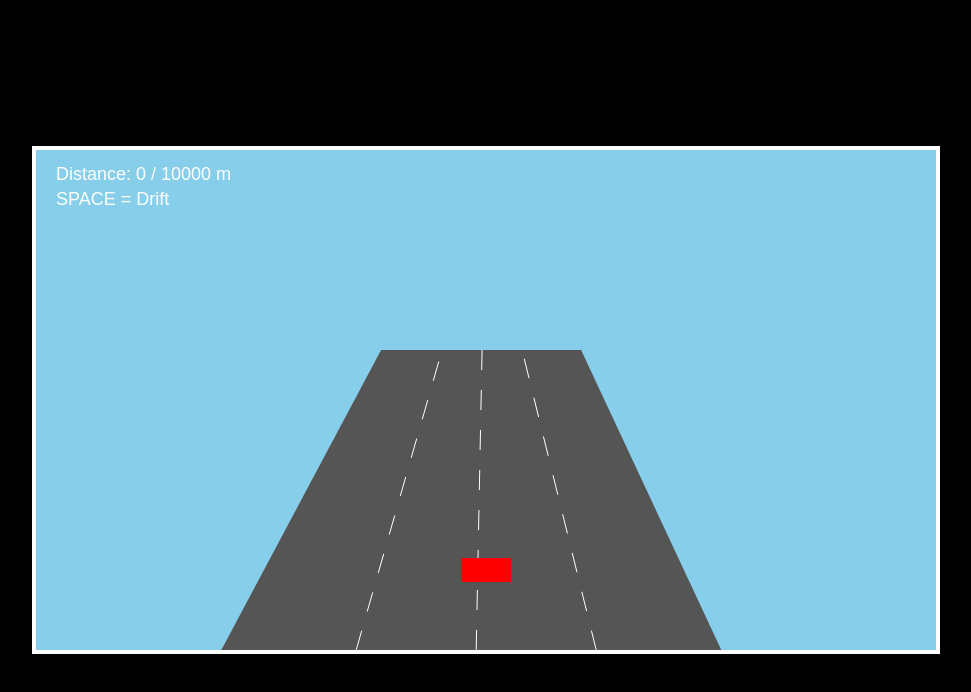
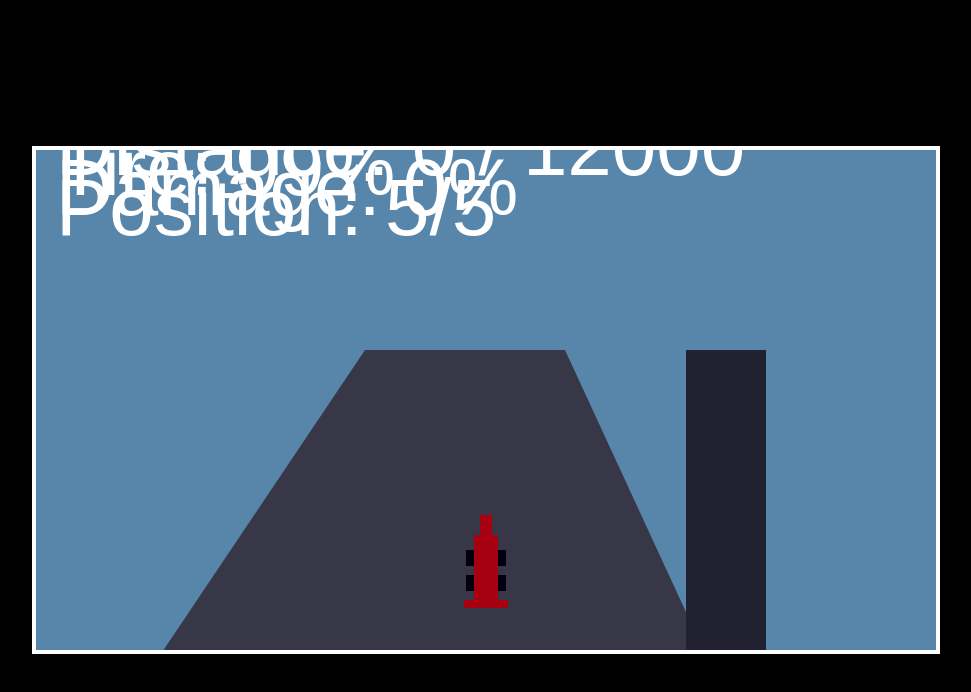
Before and after one commit to nobody-alive/happy-new-year-2026-, a plain HTML site: page index.html in a window 1280 px wide. Shown: the whole page, without its empty margins (154-1125 px from the left). Drawn offline with Linux system fonts and the light colour scheme.

Commit message:
Update index.html
adding a lot of shyte

```diff
--- a/index.html
+++ b/index.html
@@ -2,21 +2,21 @@
 <html lang="en">
 <head>
 <meta charset="UTF-8">
-<title>F1 Endless Racer</title>
+<title>Ultimate F1 Racer</title>
 <style>
 body {
   margin: 0;
-    background: #000;
-    font-family: Arial, sans-serif;
+  background: black;
   display: flex;
   justify-content: center;
   align-items: center;
   height: 100vh;
   color: white;
+  font-family: Arial;
 }
 canvas {
-    background: skyblue;
   border: 4px solid white;
+  background: #87ceeb;
 }
 </style>
 </head>
@@ -28,43 +28,50 @@
 const canvas = document.getElementById("game");
 const ctx = canvas.getContext("2d");
 
-const TRACK_LENGTH = 10000; // 10 km
+// ================= CONSTANTS =================
+const TRACK_LENGTH = 12000;
+const BASE_MAX_SPEED = 8;
+
+// ================= STATE =================
 let raceStarted = false;
 let raceOver = false;
-let countdown = 180; // frames (3 seconds)
-let finishOrder = [];
+let countdown = 180;
+let roadCurve = 0;
+let targetCurve = 0;
+let rain = Math.random() < 0.5;
+let night = true;
 
-// ---------------- INPUT ----------------
+// ================= INPUT =================
 const keys = {};
 document.addEventListener("keydown", e => keys[e.key] = true);
 document.addEventListener("keyup", e => keys[e.key] = false);
 
-// ---------------- ROAD ----------------
-let roadOffset = 0;
-let roadCurve = 0;
-let curveDir = 0;
-
-// ---------------- PLAYER ----------------
+// ================= PLAYER =================
 const player = {
   x: 0,
+  vx: 0,
   speed: 0,
-  maxSpeed: 7,
   dist: 0,
-  vx: 0
+  angle: 0,
+  tire: 100,
+  damage: 0,
+  drs: false,
+  inPit: false
 };
 
-// ---------------- AI CARS ----------------
+// ================= AI =================
 const aiCars = [];
 for (let i = 0; i < 4; i++) {
   aiCars.push({
-    lane: (i - 1.5) * 120,
-    dist: Math.random() * 300,
+    name: "AI " + (i + 1),
+    lane: (i - 1.5) * 140,
+    dist: Math.random() * 600,
     speed: 4.5 + Math.random(),
     color: ["blue", "green", "yellow", "orange"][i]
   });
 }
 
-// ---------------- UPDATE ----------------
+// ================= UPDATE =================
 function update() {
   if (raceOver) return;
 
@@ -75,130 +82,158 @@ function update() {
     return;
   }
 
-  // PLAYER SPEED
-  if (keys["ArrowUp"]) player.speed += 0.15;
+  // Road curves
+  if (Math.random() < 0.01)
+    targetCurve = (Math.random() - 0.5) * 0.7;
+  roadCurve += (targetCurve - roadCurve) * 0.02;
+
+  // Tire wear
+  player.tire -= 0.01;
+  if (player.tire < 0) player.tire = 0;
+
+  // Grip
+  let grip = 0.85 * (player.tire / 100);
+  if (rain) grip *= 0.75;
+  if (keys[" "]) grip *= 0.9;
+
+  // Speed
+  let maxSpeed = BASE_MAX_SPEED * (1 - player.damage / 150);
+  if (keys["ArrowUp"]) player.speed += 0.12;
   if (keys["ArrowDown"]) player.speed -= 0.25;
-  player.speed *= 0.985;
-  player.speed = Math.max(0, Math.min(player.speed, player.maxSpeed));
 
-  // DRIFT
-  const drifting = keys[" "];
-  const grip = drifting ? 0.92 : 0.75;
-  const steerPower = drifting ? 0.6 : 0.4;
+  // DRS
+  player.drs = keys["d"] || keys["D"];
+  if (player.drs && player.speed > 5) maxSpeed += 1.5;
 
-  if (keys["ArrowLeft"]) player.vx -= steerPower;
-  if (keys["ArrowRight"]) player.vx += steerPower;
+  player.speed *= 0.99;
+  player.speed = Math.max(0, Math.min(player.speed, maxSpeed));
 
+  // Steering
+  if (keys["ArrowLeft"]) player.vx -= 0.5;
+  if (keys["ArrowRight"]) player.vx += 0.5;
   player.vx *= grip;
+
   player.x += player.vx;
+  player.angle = player.vx * 0.04;
+  player.x -= roadCurve * player.speed * 18;
 
-  // ROAD CURVES
-  if (Math.random() < 0.01) {
-    curveDir = (Math.random() - 0.5) * 2;
+  // Damage from edges
+  if (Math.abs(player.x) > 280) {
+    player.damage += 0.1;
+    player.speed *= 0.95;
   }
-  roadCurve += curveDir * 0.002;
-  roadCurve *= 0.98;
-  player.x -= roadCurve * player.speed * 15;
 
-  // LIMITS
-  player.x = Math.max(-220, Math.min(220, player.x));
+  // Pit lane
+  player.inPit = player.x > 240 && player.speed < 2;
+  if (player.inPit) {
+    player.tire += 0.5;
+    player.damage -= 0.5;
+    if (player.tire > 100) player.tire = 100;
+    if (player.damage < 0) player.damage = 0;
+  }
 
-  // DISTANCE
   player.dist += player.speed;
-  roadOffset += player.speed;
 
   // AI
   aiCars.forEach(ai => {
     ai.dist += ai.speed;
-    ai.lane += roadCurve * 8;
+    ai.lane -= roadCurve * ai.speed * 8;
   });
 
-  // FINISH
-  if (player.dist >= TRACK_LENGTH) {
-    finishOrder.push("YOU");
-    raceOver = true;
-  }
+  // Finish
+  if (player.dist >= TRACK_LENGTH) raceOver = true;
 }
 
-// ---------------- DRAW ----------------
+// ================= DRAW CAR =================
+function drawF1Car(x, y, s, a, c) {
+  ctx.save();
+  ctx.translate(x, y);
+  ctx.rotate(a);
+  ctx.scale(s, s);
+
+  ctx.fillStyle = c;
+  ctx.fillRect(-12, -35, 24, 70);
+  ctx.fillRect(-6, -55, 12, 20);
+  ctx.fillRect(-22, 30, 44, 8);
+
+  ctx.fillStyle = "black";
+  ctx.fillRect(-20, -20, 8, 16);
+  ctx.fillRect(12, -20, 8, 16);
+  ctx.fillRect(-20, 5, 8, 16);
+  ctx.fillRect(12, 5, 8, 16);
+
+  ctx.restore();
+}
+
+// ================= DRAW =================
 function draw() {
   ctx.clearRect(0, 0, canvas.width, canvas.height);
 
-  // ROAD
+  // Road
   ctx.fillStyle = "#555";
   ctx.beginPath();
-  ctx.moveTo(200 + roadCurve * 300, 500);
-  ctx.lineTo(350 + roadCurve * 100, 200);
-  ctx.lineTo(550 + roadCurve * 100, 200);
-  ctx.lineTo(700 + roadCurve * 300, 500);
+  ctx.moveTo(180 + roadCurve * 300, 500);
+  ctx.lineTo(350 + roadCurve * 120, 200);
+  ctx.lineTo(550 + roadCurve * 120, 200);
+  ctx.lineTo(720 + roadCurve * 300, 500);
   ctx.closePath();
   ctx.fill();
 
-  // LANE LINES
-  ctx.strokeStyle = "white";
-  ctx.setLineDash([20, 20]);
-  for (let i = -1; i <= 1; i++) {
-    ctx.beginPath();
-    ctx.moveTo(450 + i * 120 + roadCurve * 200, 500);
-    ctx.lineTo(450 + i * 40 + roadCurve * 80, 200);
-    ctx.stroke();
-  }
-  ctx.setLineDash([]);
+  // Pit lane
+  ctx.fillStyle = "#333";
+  ctx.fillRect(650, 200, 80, 300);
 
-  // AI CARS
+  // AI cars
   aiCars.forEach(ai => {
     const z = ai.dist - player.dist;
-    if (z < -50 || z > 800) return;
-
-    const scale = 1 - z / 1000;
-    const x = 450 + ai.lane * scale + roadCurve * z * 0.5;
-    const y = 300 + z * 0.4;
-
-    ctx.fillStyle = ai.color;
-    ctx.fillRect(x - 20 * scale, y - 10 * scale, 40 * scale, 20 * scale);
+    if (z < -100 || z > 900) return;
+    const s = 1 - z / 1100;
+    drawF1Car(450 + ai.lane * s, 280 + z * 0.45, s, 0, ai.color);
   });
 
-  // PLAYER CAR
-  ctx.save();
-  ctx.translate(450 + player.x, 420);
-  ctx.rotate(player.vx * 0.03);
-  ctx.fillStyle = "red";
-  ctx.fillRect(-25, -12, 50, 24);
-  ctx.restore();
+  // Player
+  drawF1Car(450 + player.x, 420, 1, player.angle, "red");
+
+  // Night overlay
+  if (night) {
+    ctx.fillStyle = "rgba(0,0,50,0.35)";
+    ctx.fillRect(0, 0, canvas.width, canvas.height);
+  }
+
+  // Rain
+  if (rain) {
+    ctx.strokeStyle = "rgba(200,200,255,0.3)";
+    for (let i = 0; i < 50; i++)
+      ctx.strokeRect(Math.random()*900, Math.random()*500, 2, 10);
+  }
 
   // HUD
   ctx.fillStyle = "white";
-  ctx.font = "18px Arial";
-  ctx.fillText(`Distance: ${Math.floor(player.dist)} / ${TRACK_LENGTH} m`, 20, 30);
-  ctx.fillText("SPACE = Drift", 20, 55);
+  ctx.fillText(`Distance: ${Math.floor(player.dist)} / ${TRACK_LENGTH}`, 20, 25);
+  ctx.fillText(`Tire: ${player.tire.toFixed(0)}%`, 20, 45);
+  ctx.fillText(`Damage: ${player.damage.toFixed(0)}%`, 20, 65);
+  ctx.fillText(`Position: ${1 + aiCars.filter(a => a.dist > player.dist).length}/5`, 20, 85);
 
-  // COUNTDOWN
   if (!raceStarted) {
     ctx.font = "80px Arial";
-    ctx.fillStyle = "white";
-    const text = countdown > 120 ? "3" : countdown > 60 ? "2" : "1";
-    ctx.fillText(text, 430, 250);
+    ctx.fillText(countdown > 120 ? "3" : countdown > 60 ? "2" : "1", 430, 250);
   }
 
-  // FINISH
   if (raceOver) {
     ctx.fillStyle = "black";
     ctx.fillRect(200, 150, 520, 200);
     ctx.fillStyle = "white";
-    ctx.font = "30px Arial";
-    ctx.fillText("YOU FINISHED THE RACE!", 260, 220);
     ctx.font = "28px Arial";
-    ctx.fillText("🎉 HAPPY NEW YEAR 2026!!! 🎉", 245, 270);
+    ctx.fillText("🎉 HAPPY NEW YEAR 2026!!! 🎉", 245, 260);
   }
 }
 
-// ---------------- LOOP ----------------
+// ================= LOOP =================
 function loop() {
   update();
   draw();
   requestAnimationFrame(loop);
 }
-
 loop();
 </script>
 
```
Lines whose indentation alone changed are shown as unchanged.
